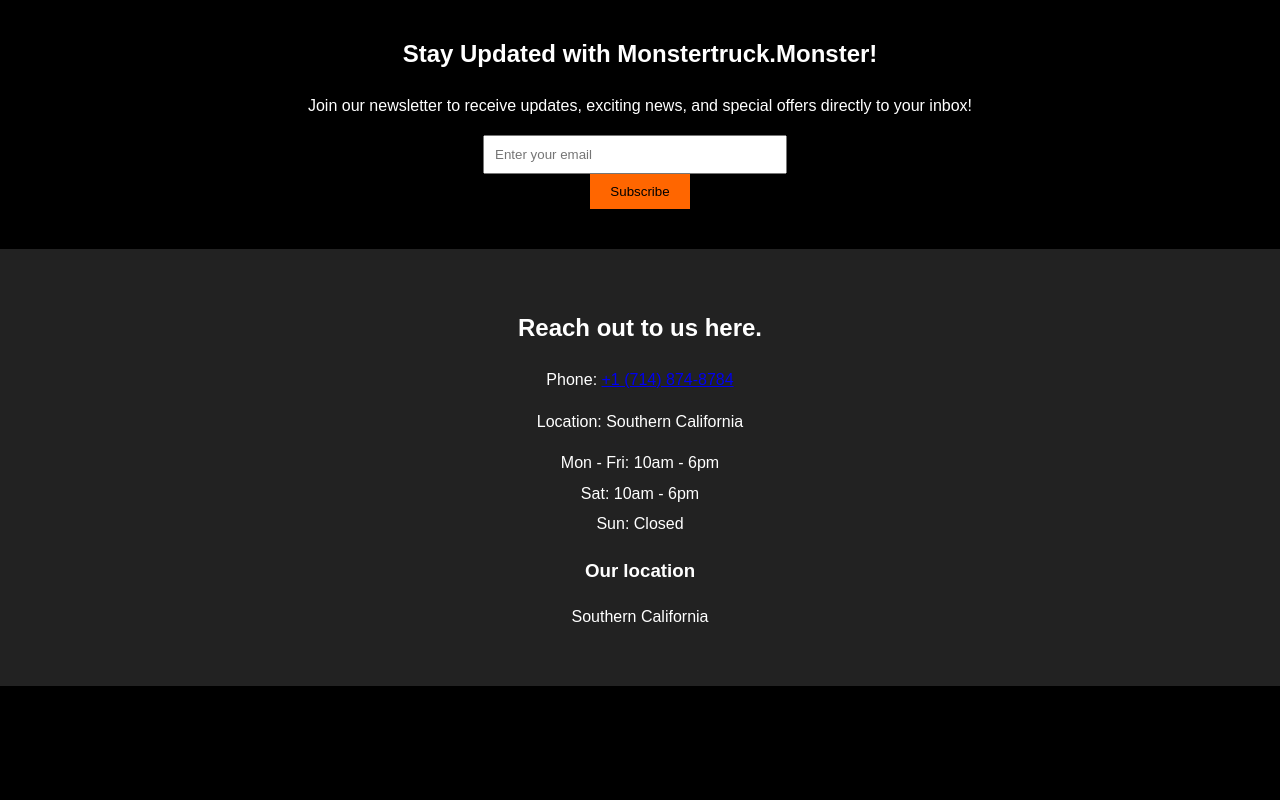
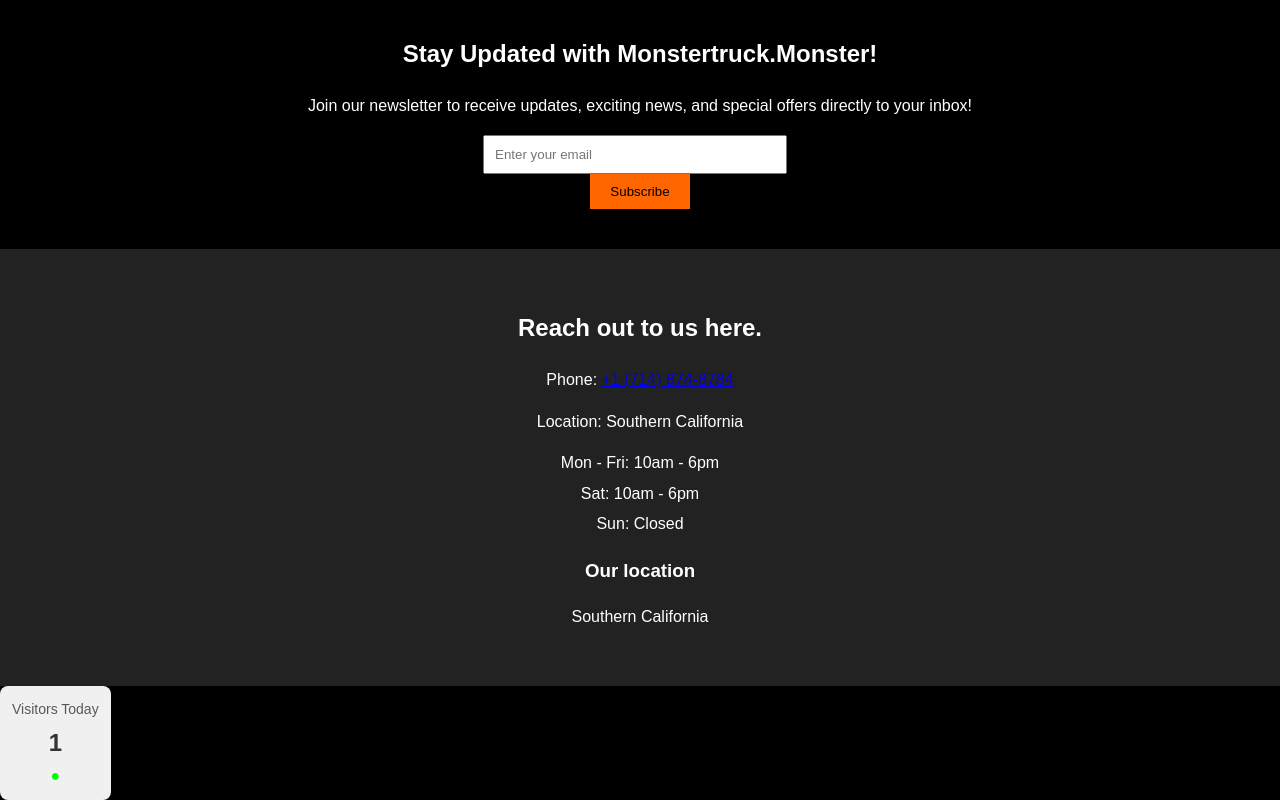
Before and after one commit to Sicks1x6/Monstertruck-index, a plain HTML site: page index.html in a window 1280 px wide. Shown: the part 1316-2116 px from the top of the page. Before the commit the page ends 2002 px from the top, so only its background shows below. Drawn offline with Linux system fonts and the light colour scheme.

Commit message:
Update index.html

```diff
--- a/index.html
+++ b/index.html
@@ -143,5 +143,40 @@
         <h3>Our location</h3>
         <p>Southern California</p>
     </section>
+<div id="visitor-counter" style="font-family: Arial, sans-serif; text-align: center; padding: 12px; background: #f0f0f0; color: #333; border-radius: 8px; display: inline-block; box-shadow: 0 2px 4px rgba(0,0,0,0.1);">
+  <div style="font-size: 14px; opacity: 0.8; margin-bottom: 4px;">Visitors Today</div>
+  <div style="font-size: 24px; font-weight: bold;" id="count">0</div>
+</div>
+
+<script>
+(() => {
+  // Load or initialize counter from localStorage
+  let count = parseInt(localStorage.getItem('visitorCount') || '0');
+
+  // Increment if new session (simple: check if visited today)
+  const today = new Date().toISOString().split('T')[0];
+  const lastVisit = localStorage.getItem('lastVisitDate');
+  if (lastVisit !== today) {
+    count++;
+    localStorage.setItem('visitorCount', count);
+    localStorage.setItem('lastVisitDate', today);
+  }
+
+  // Display
+  document.getElementById('count').textContent = count.toLocaleString();
+
+  // Optional: Add a "live" animation (blinking dot)
+  const dot = document.createElement('span');
+  dot.innerHTML = ' ● ';
+  dot.style.color = '#00ff00';
+  dot.style.animation = 'blink 1s infinite';
+  document.getElementById('visitor-counter').appendChild(dot);
+
+  // Add CSS for blink (inline)
+  const style = document.createElement('style');
+  style.textContent = '@keyframes blink { 0%, 50% { opacity: 1; } 51%, 100% { opacity: 0; } }';
+  document.head.appendChild(style);
+})();
+</script>
 </body>
 </html>
```
